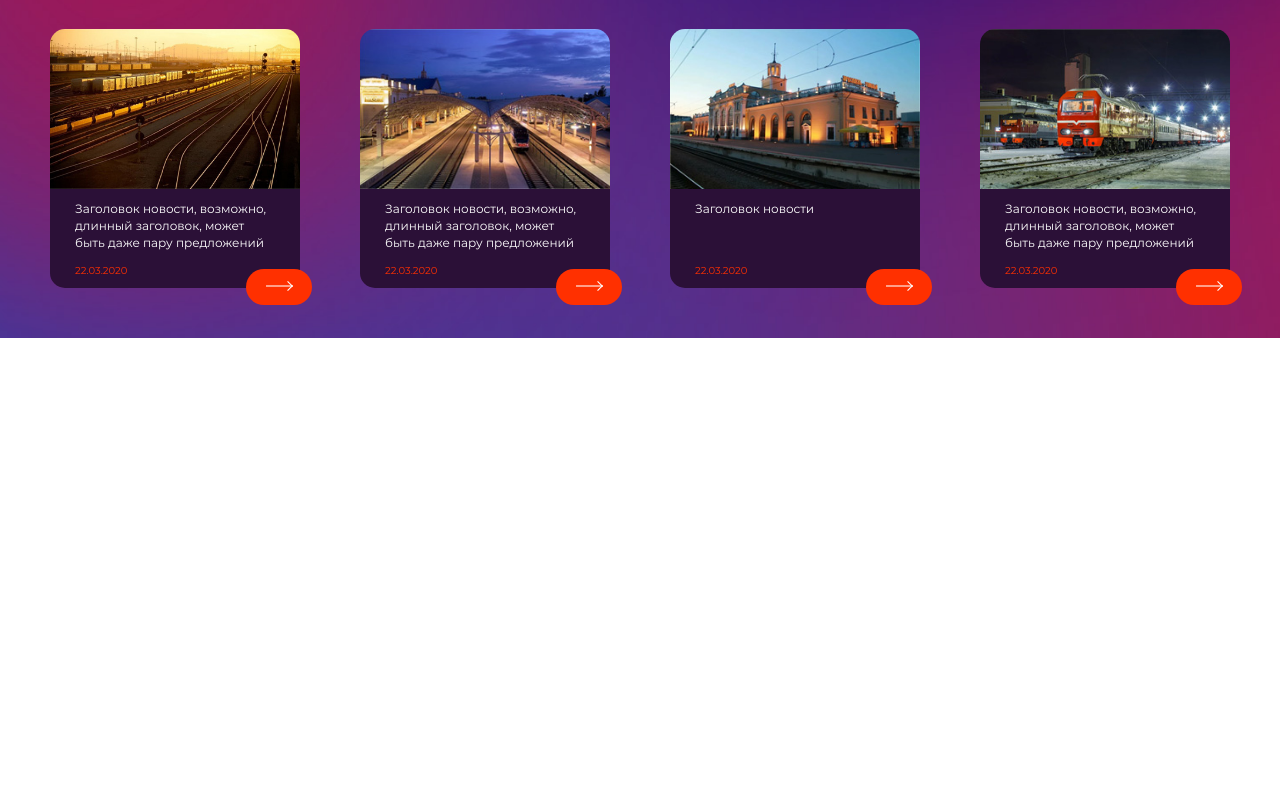
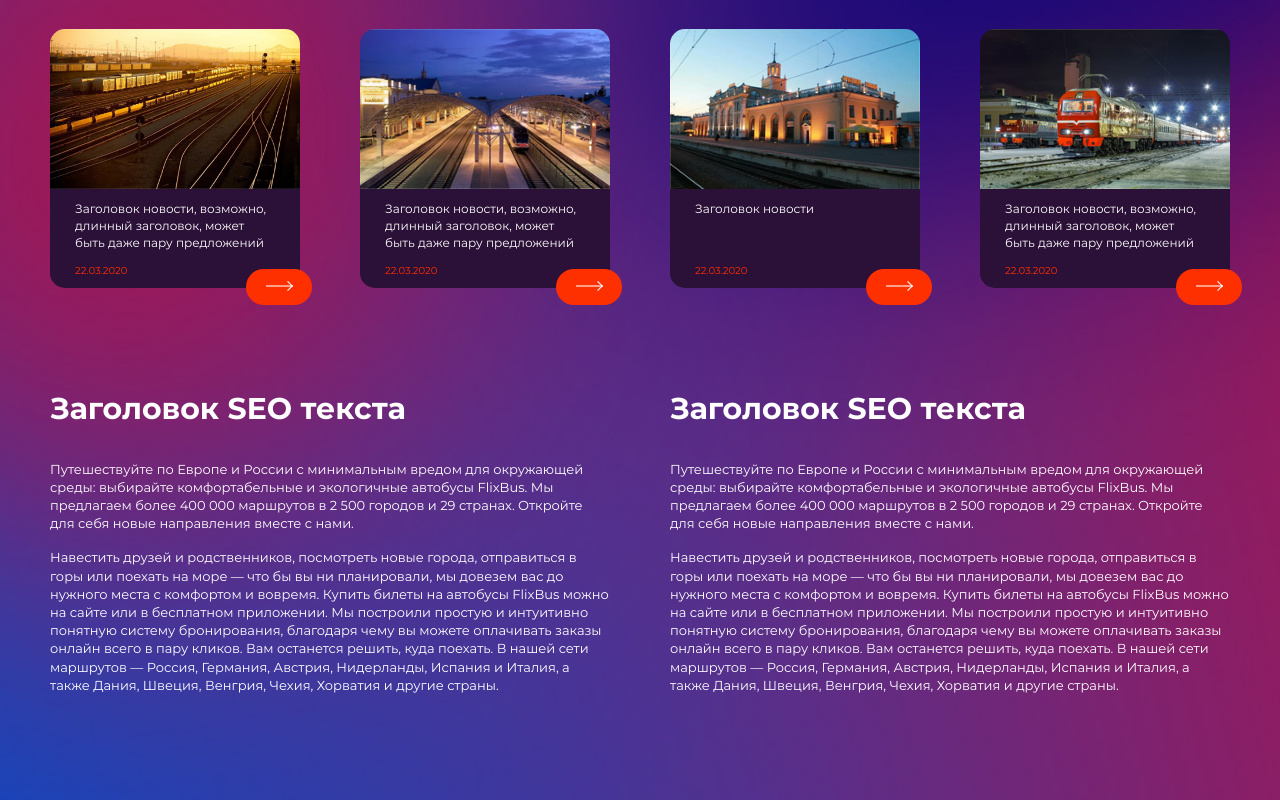
Before and after one commit to AlexKobiliansky/chux-chux, a website: page app/index.html in a window 1280 px wide. Shown: the part 1821-2621 px from the top of the page. Before the commit the page ends 2159 px from the top, so only its background shows below. Drawn offline with Linux system fonts and the light colour scheme.

Commit message:
section text complete

```diff
--- a/app/index.html
+++ b/app/index.html
@@ -429,6 +429,30 @@
 			</div>
 		</section>
 		<!-- SECTION NEWS END -->
+
+		<!-- SECTION TEXT START -->
+		<section class="s-text">
+			<div class="container">
+				<div class="texts-wrap">
+					<div class="text-item">
+						<h2 class="section-title">Заголовок SEO текста</h2>
+						<p>Путешествуйте по Европе и России с минимальным вредом для окружающей среды: выбирайте комфортабельные и экологичные автобусы FlixBus. Мы предлагаем более 400 000 маршрутов в 2 500 городов и 29 странах. Откройте для себя новые направления вместе с нами.</p>
+
+							<p>Навестить друзей и родственников, посмотреть новые города, отправиться в горы или поехать на море — что бы вы ни планировали, мы довезем вас до нужного места с комфортом и вовремя. Купить билеты на автобусы FlixBus можно на сайте или в бесплатном приложении. Мы построили простую и интуитивно понятную систему бронирования, благодаря чему вы можете оплачивать заказы онлайн всего в пару кликов. Вам останется решить, куда поехать. В нашей сети маршрутов — Россия, Германия, Австрия, Нидерланды, Испания и Италия, а также Дания, Швеция, Венгрия, Чехия, Хорватия и другие страны. </p>
+					</div>
+
+					<div class="text-item">
+						<h2 class="section-title">Заголовок SEO текста</h2>
+						<p>Путешествуйте по Европе и России с минимальным вредом для окружающей среды: выбирайте комфортабельные и экологичные автобусы FlixBus. Мы предлагаем более 400 000 маршрутов в 2 500 городов и 29 странах. Откройте для себя новые направления вместе с нами.</p>
+
+						<p>Навестить друзей и родственников, посмотреть новые города, отправиться в горы или поехать на море — что бы вы ни планировали, мы довезем вас до нужного места с комфортом и вовремя. Купить билеты на автобусы FlixBus можно на сайте или в бесплатном приложении. Мы построили простую и интуитивно понятную систему бронирования, благодаря чему вы можете оплачивать заказы онлайн всего в пару кликов. Вам останется решить, куда поехать. В нашей сети маршрутов — Россия, Германия, Австрия, Нидерланды, Испания и Италия, а также Дания, Швеция, Венгрия, Чехия, Хорватия и другие страны. </p>
+					</div>
+
+
+				</div>
+			</div>
+		</section>
+		<!-- SECTION TEXT END -->
 	</div>
 </div>
 
--- a/app/sass/base/_media.sass
+++ b/app/sass/base/_media.sass
@@ -5,6 +5,9 @@
 
 // ≥1200px
 +media-breakpoint-down(lg)
+
+  .text-item
+    width: calc(50% - 20px)
 
   .news-item
     width: calc(25% - 20px)
@@ -95,6 +98,12 @@
 
 // ≥768px
 +media-breakpoint-down(sm)
+
+  .texts-wrap
+    flex-wrap: wrap
+
+  .text-item
+    width: 100%
 
   .s-list
     .list-item
--- /dev/null
+++ b/app/sass/layout/_s-text.sass
@@ -0,0 +1,12 @@
+.s-text
+  padding: 50px 0 60px
+  .section-title
+    margin-bottom: 30px
+
+.texts-wrap
+  display: flex
+  justify-content: space-between
+
+.text-item
+  width: calc(50% - 30px)
+  margin-bottom: 30px
--- a/app/sass/main.sass
+++ b/app/sass/main.sass
@@ -11,6 +11,7 @@
 @import layout/s-populars
 @import layout/s-list
 @import layout/s-news
+@import layout/s-text
 @import components/c-forms
 @import layout/footer
 
```
Also changed, not shown: app/css/main.min.css.
